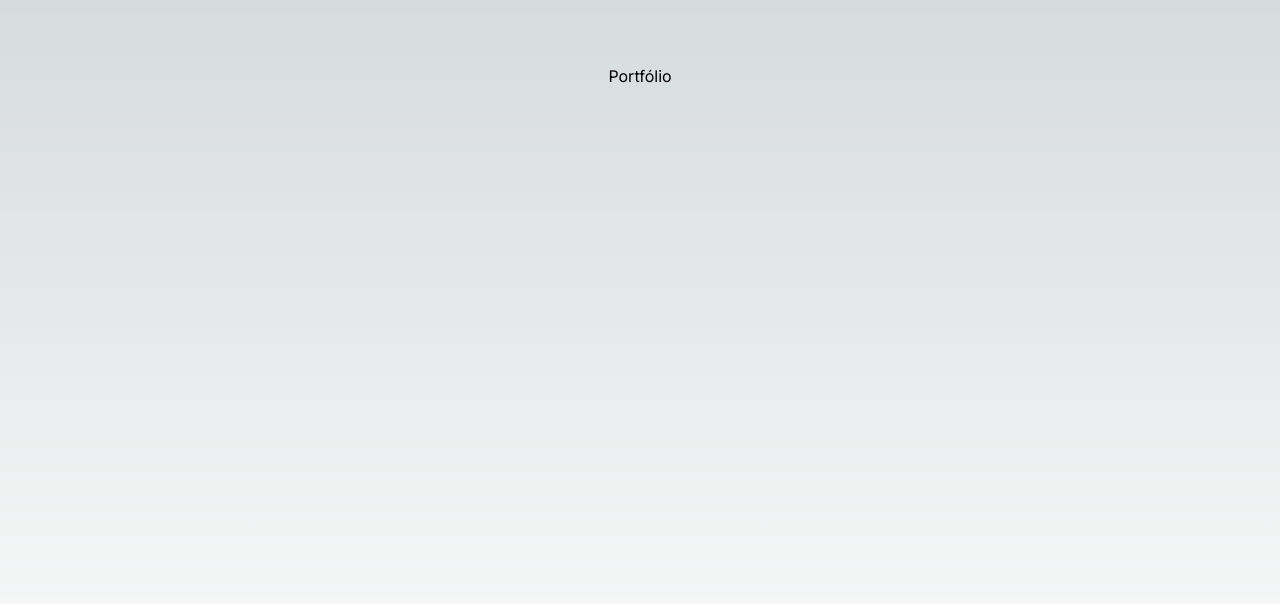
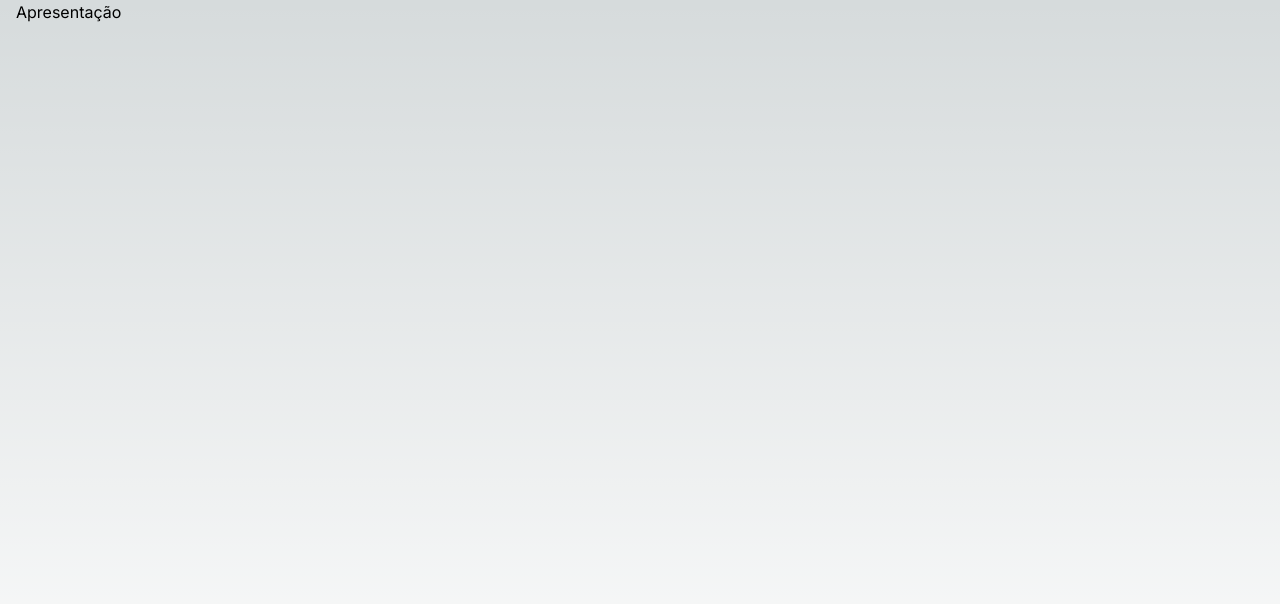
Before and after one commit to GabrielRodriguesFerreira-TI/Portfolio, a Next.js app: page / in a window 1280 px wide. Shown: the top 604 px of the page. Built offline with nearby package versions, Linux system fonts and the light colour scheme.

Commit message:
Feat: add Project structure

```diff
--- a/src/app/page.tsx
+++ b/src/app/page.tsx
@@ -2,9 +2,21 @@ import Image from "next/image";
 
 export default function Home() {
   return (
-    <main className="flex min-h-screen flex-col items-center justify-between p-16">
-      <div className="flex">
-        <p>Portfólio</p>
+    <main className="grid grid-cols-1 gap-4 h-screen overflow-y-scroll">
+      <div className="h-screen px-4">
+        <p>Apresentação</p>
+      </div>
+      <div className="h-screen px-4">
+        <p>Sobre mim</p>
+      </div>
+      <div className="h-screen px-4">
+        <p>Meus projetos</p>
+      </div>
+      <div className="h-screen px-4">
+        <p>Planejamento</p>
+      </div>
+      <div className="h-screen px-4">
+        <p>Contato</p>
       </div>
     </main>
   );
```
